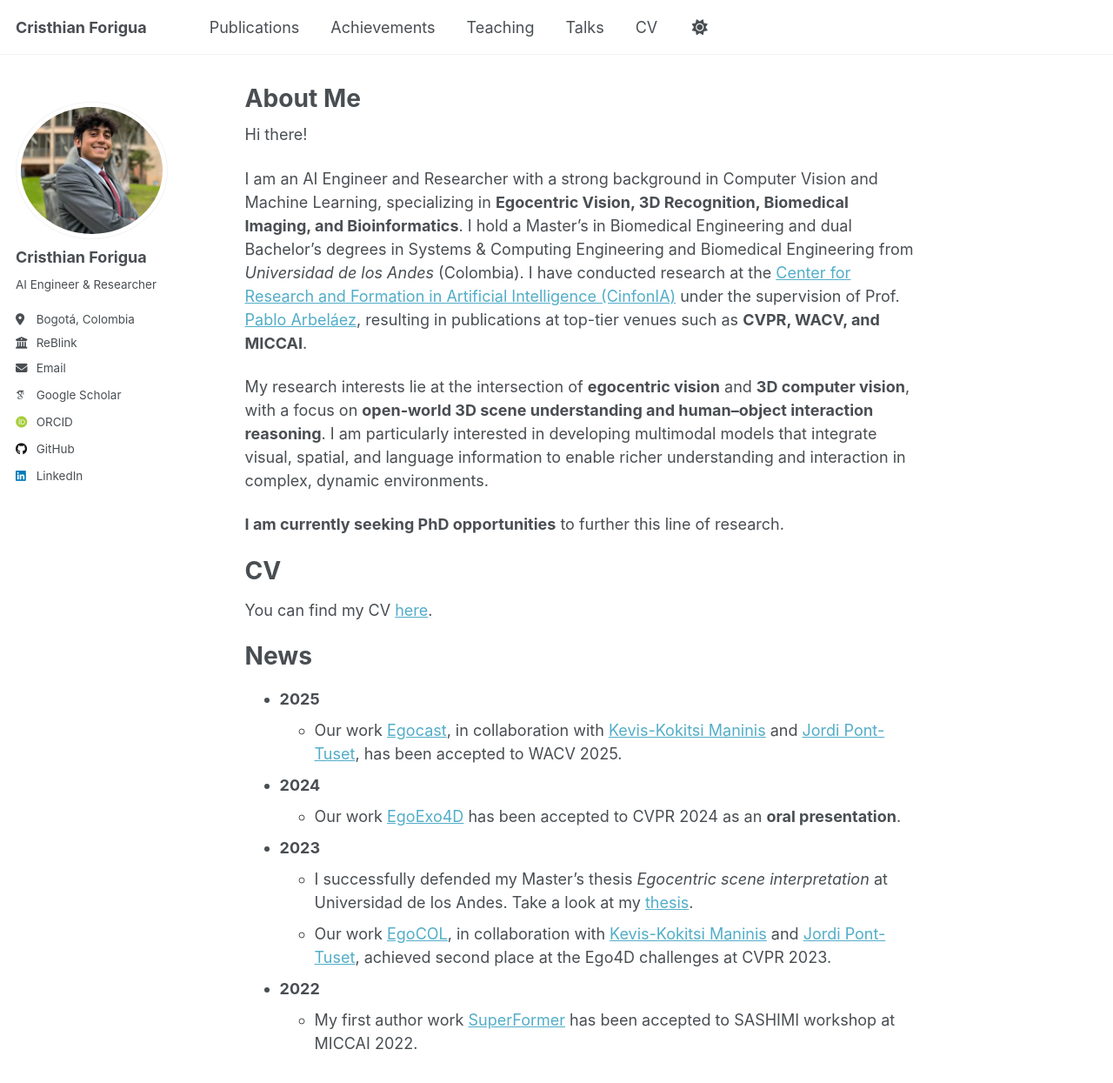
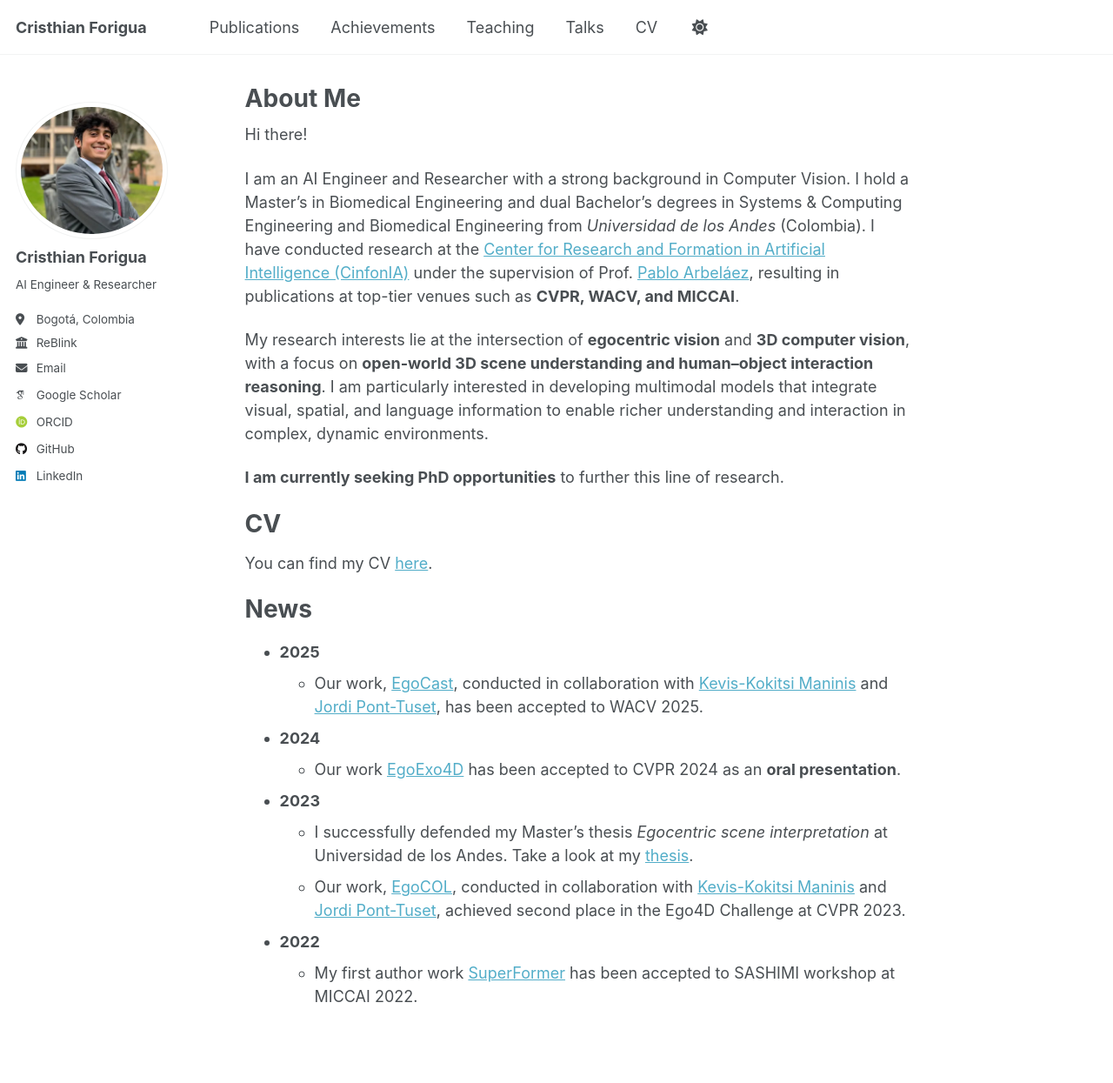
Before and after one commit to cdforigua05/cdforigua05.github.io, a Jekyll site: the page built from _pages/about.md, in a window 1280 px wide and 1400 px high. Shown: the top 1245 px of the window at 87% size. Built offline with Jekyll 4.4.1, drawn with Linux system fonts in a browser that asks for light colours; some web fonts are replaced; a script that is not in the unit is left out.

Commit message:
Improvements updates 6

```diff
--- a/_pages/about.md
+++ b/_pages/about.md
@@ -9,7 +9,7 @@ redirect_from:
 
 Hi there!
 
-I am an AI Engineer and Researcher with a strong background in Computer Vision and Machine Learning, specializing in **Egocentric Vision, 3D Recognition, Biomedical Imaging, and Bioinformatics**. I hold a Master’s in Biomedical Engineering and dual Bachelor’s degrees in Systems & Computing Engineering and Biomedical Engineering from *Universidad de los Andes* (Colombia). I have conducted research at the [Center for Research and Formation in Artificial Intelligence (CinfonIA)](https://cinfonia.uniandes.edu.co/) under the supervision of Prof. [Pablo Arbeláez](https://scholar.google.com/citations?hl=es&user=k0nZO90AAAAJ), resulting in publications at top-tier venues such as **CVPR, WACV, and MICCAI**.
+I am an AI Engineer and Researcher with a strong background in Computer Vision. I hold a Master’s in Biomedical Engineering and dual Bachelor’s degrees in Systems & Computing Engineering and Biomedical Engineering from *Universidad de los Andes* (Colombia). I have conducted research at the [Center for Research and Formation in Artificial Intelligence (CinfonIA)](https://cinfonia.uniandes.edu.co/) under the supervision of Prof. [Pablo Arbeláez](https://scholar.google.com/citations?hl=es&user=k0nZO90AAAAJ), resulting in publications at top-tier venues such as **CVPR, WACV, and MICCAI**.
 
 My research interests lie at the intersection of **egocentric vision** and **3D computer vision**, with a focus on **open-world 3D scene understanding and human–object interaction reasoning**. I am particularly interested in developing multimodal models that integrate visual, spatial, and language information to enable richer understanding and interaction in complex, dynamic environments.
 
@@ -23,14 +23,14 @@ News
 ======
 
 - **2025**
-    - Our work [Egocast](https://bcv-uniandes.github.io/egocast-wp/), in collaboration with [Kevis-Kokitsi Maninis](https://www.kmaninis.com/) and [Jordi Pont-Tuset](https://jponttuset.cat/), has been accepted to WACV 2025.
+    - Our work, [EgoCast](https://bcv-uniandes.github.io/egocast-wp/), conducted in collaboration with [Kevis-Kokitsi Maninis](https://www.kmaninis.com/) and [Jordi Pont-Tuset](https://jponttuset.cat/), has been accepted to WACV 2025.
 
 - **2024**
     - Our work [EgoExo4D](https://ego-exo4d-data.org/) has been accepted to CVPR 2024 as an **oral presentation**.
 
 - **2023**
     - I successfully defended my Master's thesis *Egocentric scene interpretation* at Universidad de los Andes. Take a look at my [thesis](https://cdforigua05.github.io/files/Egocentric_Scene_Interpretation.pdf).
-    - Our work [EgoCOL](https://arxiv.org/pdf/2306.16606), in collaboration with [Kevis-Kokitsi Maninis](https://www.kmaninis.com/) and [Jordi Pont-Tuset](https://jponttuset.cat/), achieved second place at the Ego4D challenges at CVPR 2023.
+    - Our work, [EgoCOL](https://arxiv.org/pdf/2306.16606), conducted in collaboration with [Kevis-Kokitsi Maninis](https://www.kmaninis.com/) and [Jordi Pont-Tuset](https://jponttuset.cat/), achieved second place in the Ego4D Challenge at CVPR 2023.
 
 - **2022**
     - My first author work [SuperFormer](https://arxiv.org/pdf/2406.03359) has been accepted to SASHIMI workshop at MICCAI 2022.
```
